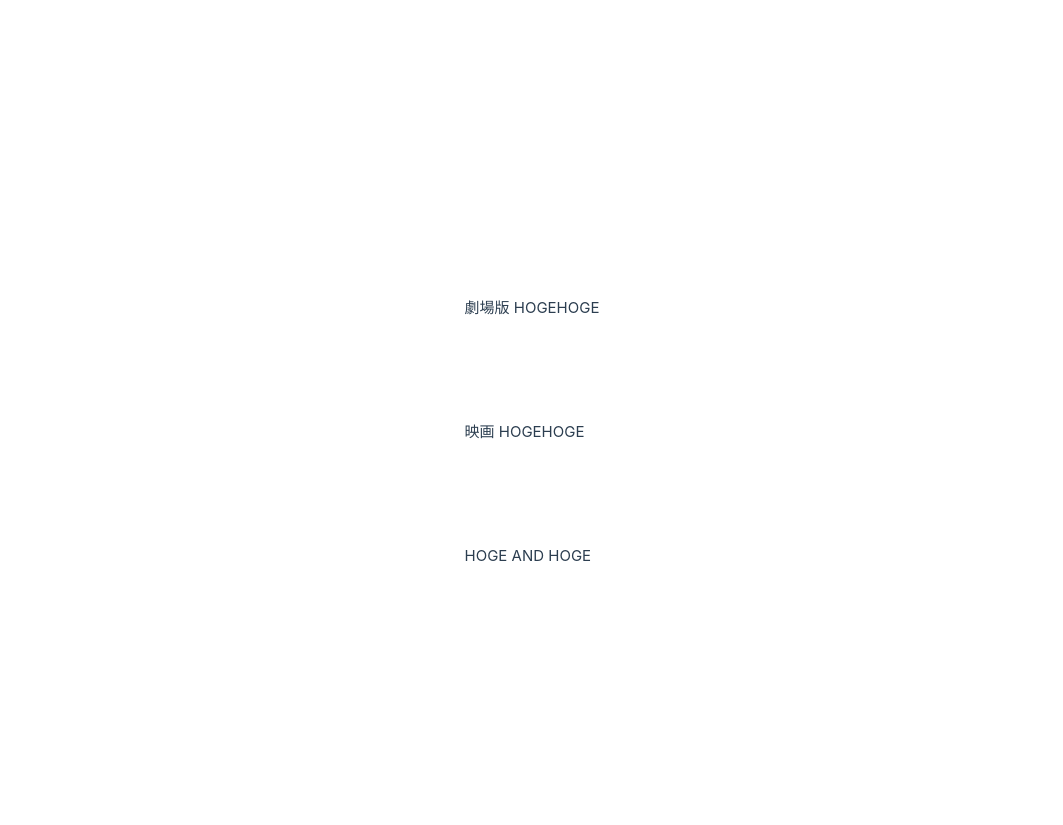
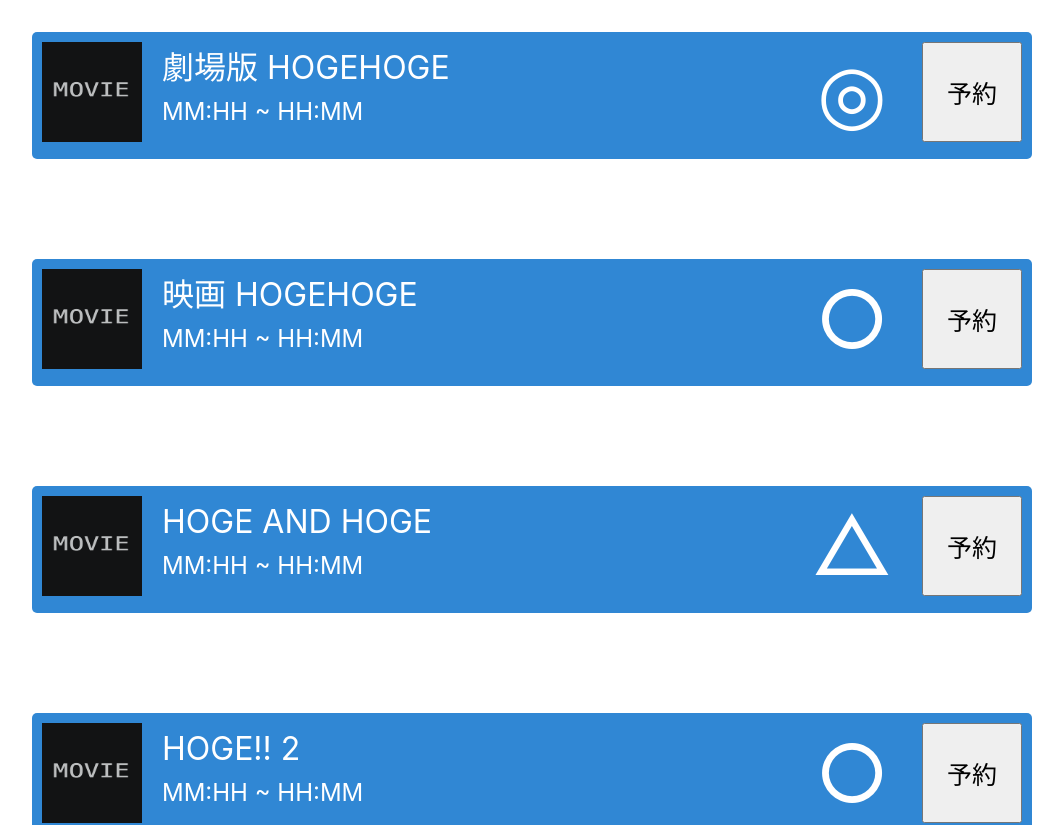
Before and after one commit to TomatoCakePasta/aws-deploy-practice, a Vue app in the folder frontend/: page /select-movie in a window 1280 px wide. Shown: the top 825 px of the page, without its empty margins (108-1171 px from the left). Built offline with nearby package versions, Linux system fonts and the light colour scheme.

Commit message:
映画コンポーネントの実装

```diff
--- a/frontend/src/components/MovieCardComponent.vue
+++ b/frontend/src/components/MovieCardComponent.vue
@@ -3,8 +3,8 @@
         id: number
         title: string
         schedule: string
-        time: string
-        seat: string
+        endTime: string
+        seat: number
         imageUrl: string
     }
 
@@ -16,6 +16,90 @@
 
 <template>
     <div class="cards">
-        {{ movie.title }}
+        <div class="contents">
+            <div class="left-content">
+                <img :src="movie.imageUrl">
+            </div>
+            <div class="main-content">
+                <div class="text-area">
+                    <div>
+                        <p class="title">
+                            {{ movie.title }}
+                        </p>
+                        <p class="sub-info">
+                            {{ movie.schedule }} ~ {{ movie.endTime }}
+                        </p>
+                    </div>
+                </div>
+            </div>
+            <div class="right-content">
+                <div class="seat">
+                    <p v-if="movie.seat > 80">◎</p>
+                    <p v-else-if="movie.seat > 30">○</p>
+                    <p v-else-if="movie.seat > 15">△</p>
+                    <p v-else-if="movie.seat === 0">×</p>
+                </div>
+                <button class="btn" :disabled="movie.seat <= 0">
+                    予約
+                </button>
+            </div>
+        </div>
     </div>
 </template>
+
+<style scoped>
+.cards {
+    width: 1000px;
+    background-color: rgb(48, 135, 212);
+    color: white;
+    border-radius: 5px;
+}
+
+img {
+    width: 100px;
+    height: 100px;
+    margin: 10px;
+}
+
+.title {
+    font-size: xx-large;
+}
+
+.sub-info {
+    font-size:x-large
+}
+
+.main-content {
+    margin: 10px;
+}
+
+.text-area {
+    display: flex;
+}
+
+.seat {
+    width: 100px;
+    height: 100px;
+    display: flex;
+    margin-right: 20px;
+    font-size: 80px;
+    justify-content: center;
+    align-items: center;
+}
+
+.right-content {
+    display:flex;
+    margin: 10px;
+    margin-left: auto;
+}
+
+.contents {
+    display: flex;
+}
+
+.btn {
+    width: 100px;
+    height: 100px;
+    font-size: 25px;
+}
+</style>
--- a/frontend/src/views/SelectMovieView.vue
+++ b/frontend/src/views/SelectMovieView.vue
@@ -3,9 +3,12 @@
 import { ref } from "vue";
 
     const movies = ref([
-        {id: 1, title: "劇場版 HOGEHOGE", schedule: "MM:HH", time: "MM", seat: "available", imageUrl: "../assets/movie.png"},
-        {id: 2, title: "映画 HOGEHOGE", schedule: "MM:HH", time: "MM", seat: "available", imageUrl: "../assets/movie.png"},
-        {id: 2, title: "HOGE AND HOGE", schedule: "MM:HH", time: "MM", seat: "available", imageUrl: "../assets/movie.png"},
+        {id: 1, title: "劇場版 HOGEHOGE", schedule: "MM:HH", endTime: "HH:MM", seat: 100, imageUrl: "src/assets/movie.png"},
+        {id: 2, title: "映画 HOGEHOGE", schedule: "MM:HH", endTime: "HH:MM", seat: 50, imageUrl: "src/assets/movie.png"},
+        {id: 3, title: "HOGE AND HOGE", schedule: "MM:HH", endTime: "HH:MM", seat: 20, imageUrl: "src/assets/movie.png"},
+        {id: 4, title: "HOGE!! 2", schedule: "MM:HH", endTime: "HH:MM", seat: 67, imageUrl: "src/assets/movie.png"},
+        {id: 5, title: "HOGE!!! 3", schedule: "MM:HH", endTime: "HH:MM", seat: 0, imageUrl: "src/assets/movie.png"},
+        {id: 6, title: "HOGE the Movie", schedule: "MM:HH", endTime: "HH:MM", seat: 50, imageUrl: "src/assets/movie.png"},
     ]);
 </script>
 
```
